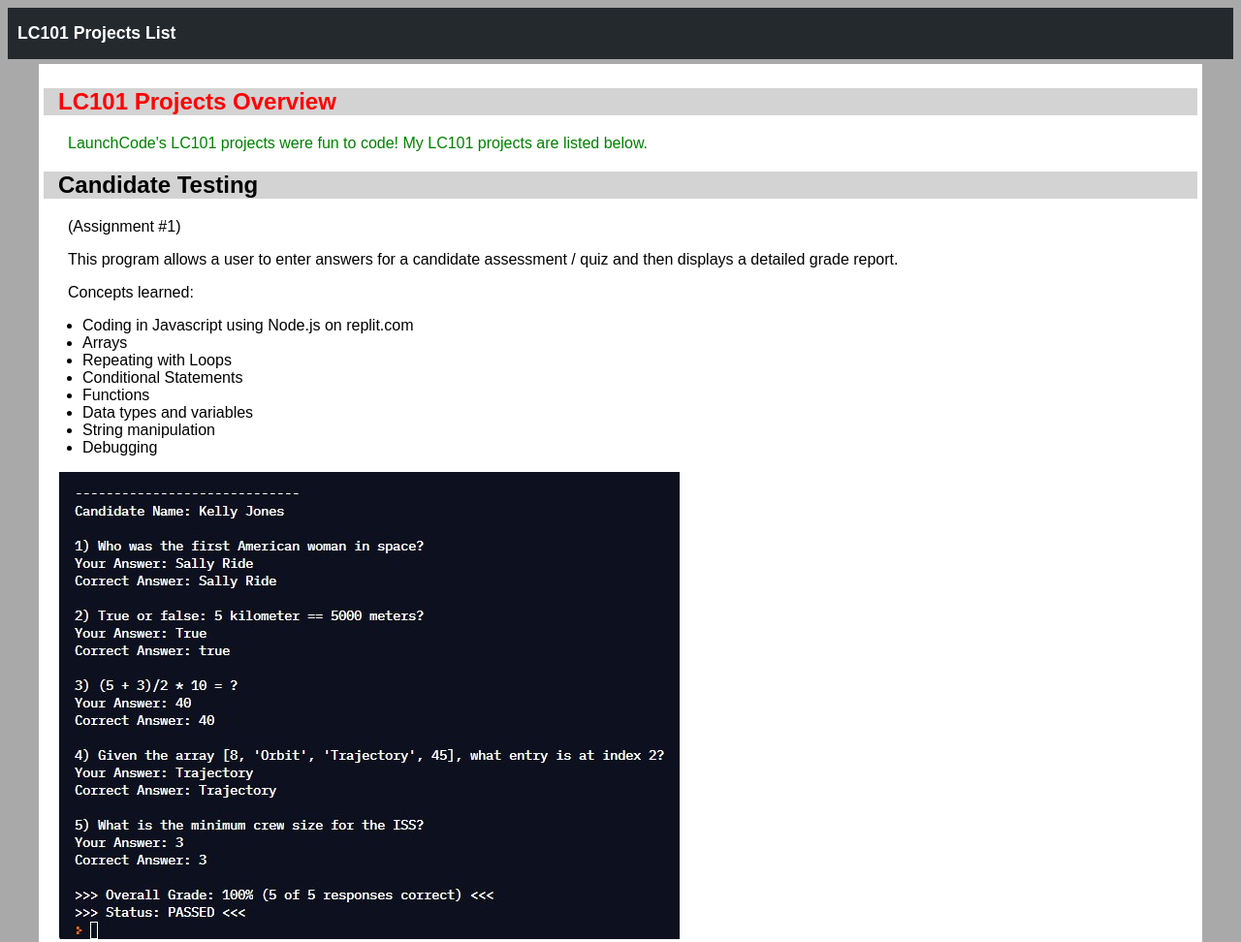
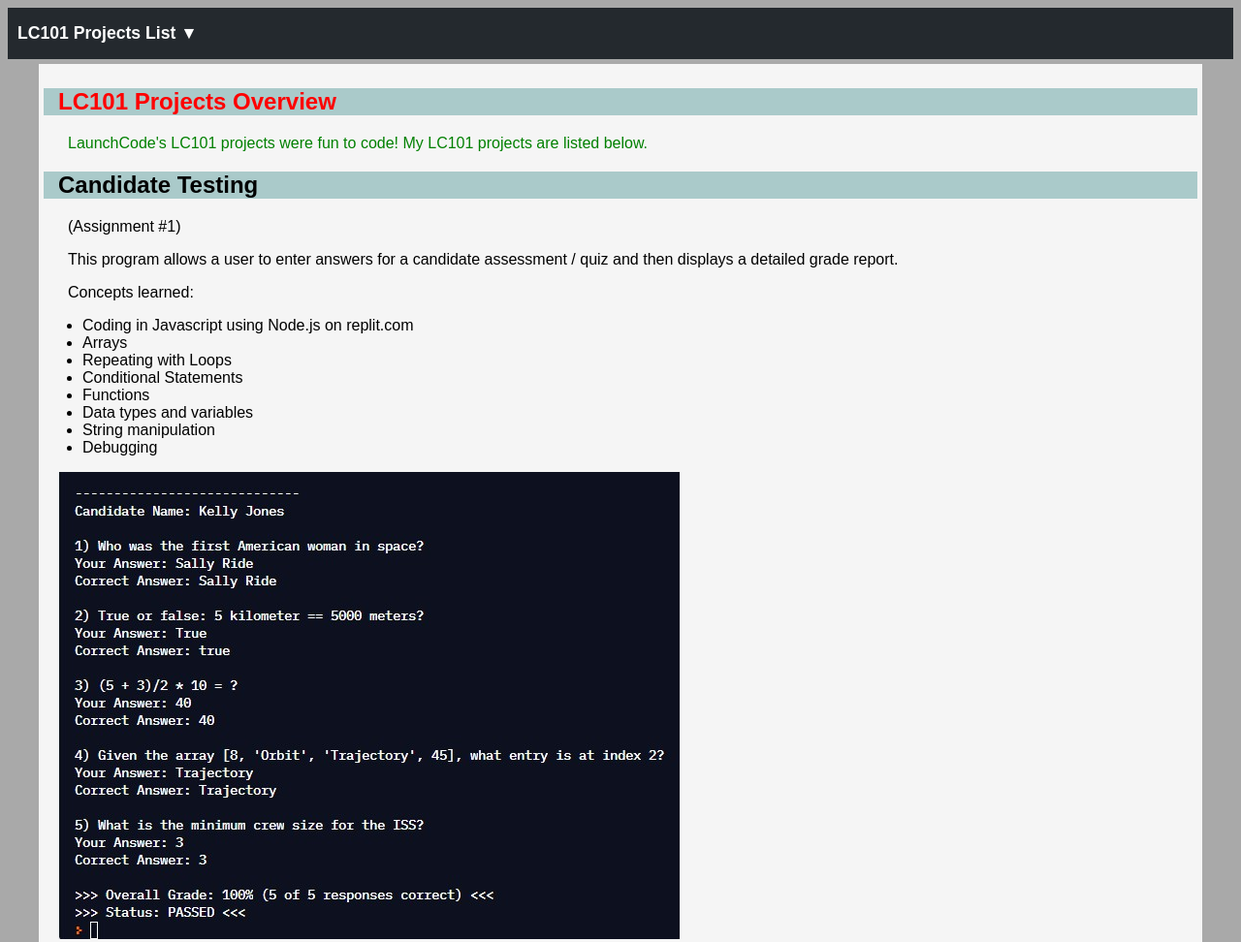
Before and after one commit to PHL-LC101-June-21/assignment-4-html-me-something-kellyj9, a website: page index.html in a window 1280 px wide. Shown: the top 972 px of the page at 97% size. Drawn offline with Linux system fonts and the light colour scheme.

Commit message:
added character code for down carat in HTML and modified CSS

```diff
--- a/index.html
+++ b/index.html
@@ -15,7 +15,7 @@
                <li><a href="#resume">Resume</a></li>
                -->
                <li class="dropdown">
-                  <a href="javascript:void(0)" class="dropbtn">LC101 Projects List</a>
+                  <a href="javascript:void(0)" class="dropbtn">LC101 Projects List &#9660;</a>
                   <div class="dropdown-content">
                      <a href="#P1">Candidate Testing</a>
                      <a href="#P2">Scrabble Scorer</a>
--- a/styles.css
+++ b/styles.css
@@ -13,17 +13,11 @@ main {
 
 article {
     padding: 5px;
-    background-color: white;
+    background-color: whitesmoke;
 }
 
-h1 {
-    background-color: lightgray;
-    padding-left: 15px;
-}
-
-h2 {
-    background-color: lightgray;
-
+h1, h2 {
+    background-color: #aacaca;
     padding-left: 15px;
 }
 
@@ -38,6 +32,7 @@ img {
 a:visited {
     color: blue;
     background-color: blue;
+    text-decoration: none;
 }
 
 a:active {
@@ -49,7 +44,7 @@ a:active {
 .content {
     max-width: 1200px;
     margin: auto;
-  }
+}
 
 .ul-nav {
     list-style-type: none;
@@ -81,7 +76,7 @@ li.dropdown {
 .dropdown-content {
     display: none;
     position: absolute;
-    background-color: lightgrey;
+    background-color: #D3D3D3;
     min-width: 160px;
     box-shadow: 0px 8px 16px 0px rgba(0,0,0,0.2);
     z-index: 999;
```
